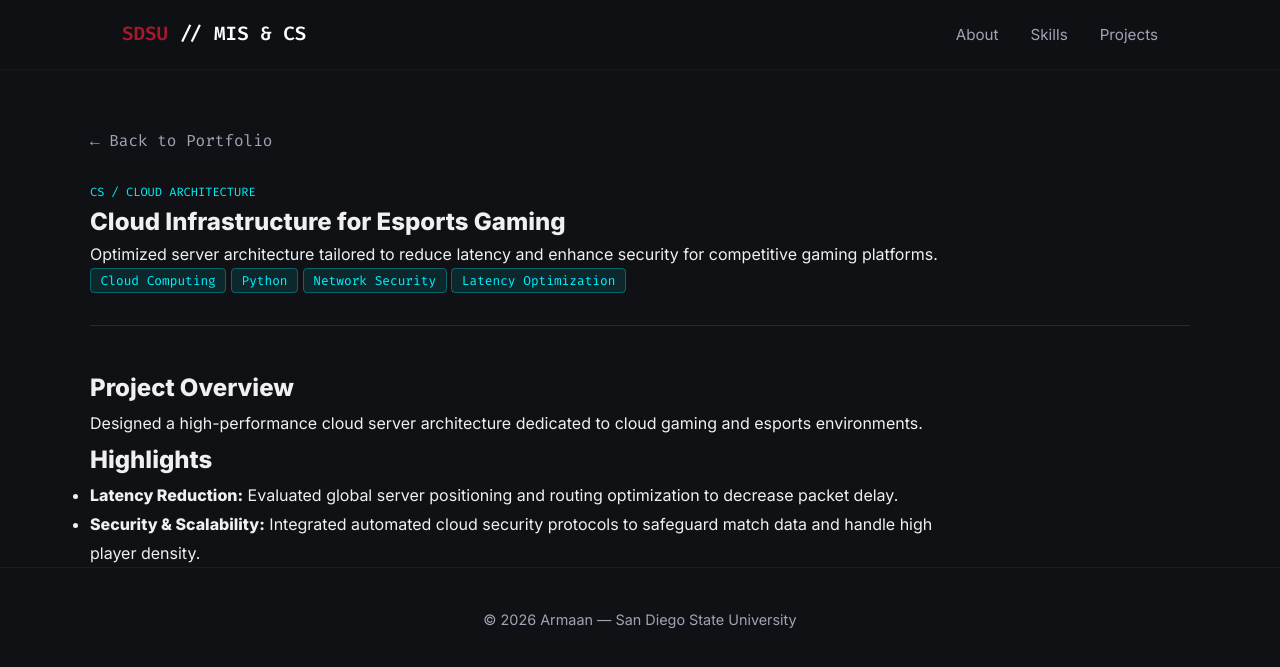
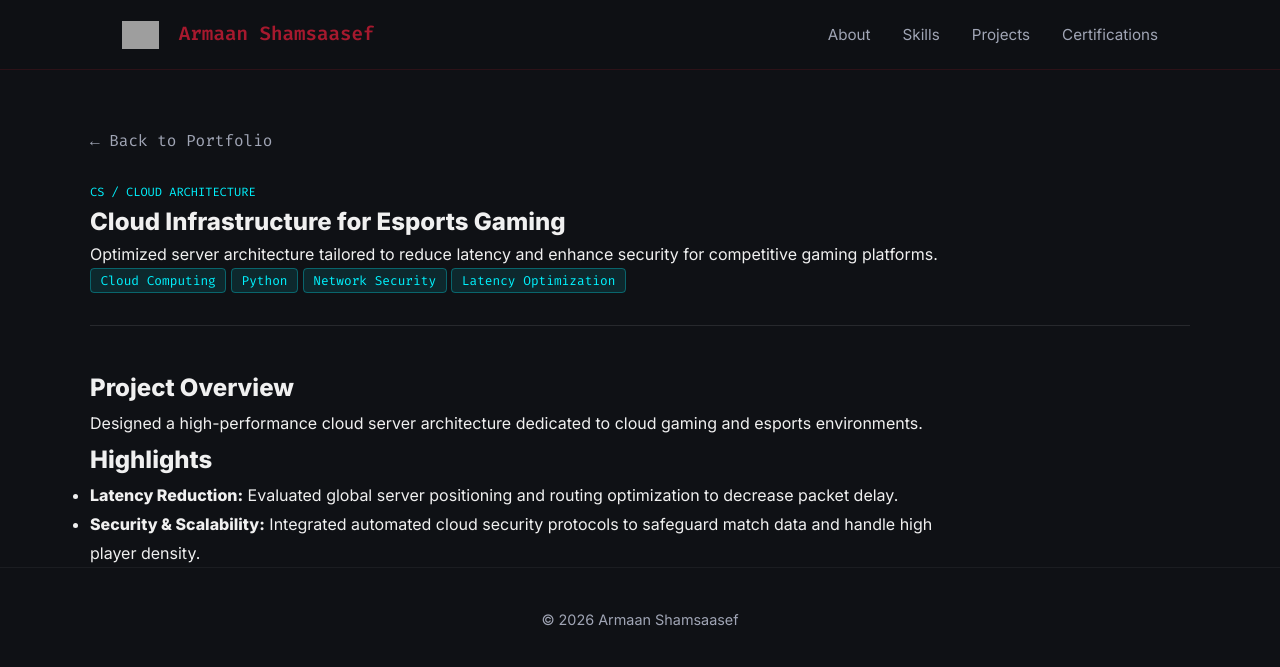
Before and after one commit to xXAAS1Xx/xXAAS1Xx.github.io, a Jekyll site: the page built from _projects/cloud-esports.md, in a window 1280 px wide. Shown: the top 667 px of the page. Built offline with Jekyll 4.4.1, drawn with Linux system fonts in a browser that asks for light colours; grey boxes are pictures that could not be loaded.

Commit message:
Organize site into dedicated pages with profile image, SDSU graphics, and certifications

```diff
--- a/_layouts/default.html
+++ b/_layouts/default.html
@@ -11,11 +11,15 @@
 
   <nav class="navbar">
     <div class="nav-container">
-      <a href="{{ '/' | relative_url }}" class="logo"><span class="scarlet">SDSU</span> // MIS & CS</a>
+      <a href="{{ '/' | relative_url }}" class="logo">
+        <img src="{{ '/assets/images/sdsu-pennant.png' | relative_url }}" alt="SDSU Logo" class="nav-sdsu-logo">
+        <span class="scarlet">Armaan Shamsaasef</span>
+      </a>
       <ul class="nav-links">
-        <li><a href="#about">About</a></li>
-        <li><a href="#skills">Skills</a></li>
-        <li><a href="#projects">Projects</a></li>
+        <li><a href="{{ '/' | relative_url }}">About</a></li>
+        <li><a href="{{ '/skills/' | relative_url }}">Skills</a></li>
+        <li><a href="{{ '/projects/' | relative_url }}">Projects</a></li>
+        <li><a href="{{ '/certifications/' | relative_url }}">Certifications</a></li>
       </ul>
     </div>
   </nav>
@@ -26,7 +30,7 @@
 
   <footer class="footer">
     <div class="container">
-      <p>&copy; {{ 'now' | date: "%Y" }} Armaan — San Diego State University</p>
+      <p>&copy; {{ 'now' | date: "%Y" }} Armaan Shamsaasef</p>
     </div>
   </footer>
 
--- a/assets/css/style.css
+++ b/assets/css/style.css
@@ -69,3 +69,101 @@ body { background-color: var(--bg-dark); color: var(--text-main); font-family: v
 .project-body { color: var(--text-main); line-height: 1.8; max-width: 850px; }
 
 .footer { text-align: center; padding: 2.5rem; color: var(--text-muted); font-size: 0.9rem; border-top: 1px solid rgba(255, 255, 255, 0.05); }
+
+
+/* Nav SDSU Logo */
+.nav-sdsu-logo {
+  height: 28px;
+  width: auto;
+  vertical-align: middle;
+  margin-right: 8px;
+}
+
+/* Profile Hero Layout */
+.profile-hero {
+  display: flex;
+  align-items: center;
+  gap: 2.5rem;
+}
+
+.profile-frame {
+  flex-shrink: 0;
+  width: 180px;
+  height: 180px;
+  border-radius: 50%;
+  overflow: hidden;
+  border: 3px solid var(--sdsu-scarlet);
+  box-shadow: 0 0 20px rgba(166, 25, 46, 0.4);
+}
+
+.profile-img {
+  width: 100%;
+  height: 100%;
+  object-fit: cover;
+}
+
+.hero-text {
+  flex-grow: 1;
+}
+
+/* SDSU Banner Card */
+.sdsu-banner-card {
+  position: relative;
+  border-radius: 12px;
+  overflow: hidden;
+  border: 1px solid rgba(255, 255, 255, 0.1);
+}
+
+.sdsu-banner-img {
+  width: 100%;
+  height: 260px;
+  object-fit: cover;
+  filter: brightness(0.5);
+}
+
+.sdsu-banner-overlay {
+  position: absolute;
+  bottom: 20px;
+  left: 20px;
+  color: #fff;
+}
+
+.sdsu-banner-overlay h2 {
+  font-size: 1.8rem;
+  margin-bottom: 0.3rem;
+}
+
+/* Page Headers & Certifications */
+.page-header {
+  padding-top: 8rem;
+  padding-bottom: 2rem;
+}
+
+.cert-grid {
+  display: flex;
+  flex-direction: column;
+  gap: 1.5rem;
+}
+
+.cert-card {
+  border-left: 4px solid var(--sdsu-scarlet);
+}
+
+.cert-header {
+  margin-bottom: 0.8rem;
+}
+
+.cert-date {
+  font-size: 0.85rem;
+  color: var(--accent-cyan);
+  font-family: var(--font-code);
+  display: block;
+  margin-top: 0.2rem;
+}
+
+@media (max-width: 768px) {
+  .profile-hero {
+    flex-direction: column;
+    text-align: center;
+  }
+}
```
Also changed, not shown: certifications.md (added, +58 -0 lines), index.md (+24 -67 lines), projects.md (added, +27 -0 lines), skills.md (added, +50 -0 lines).
